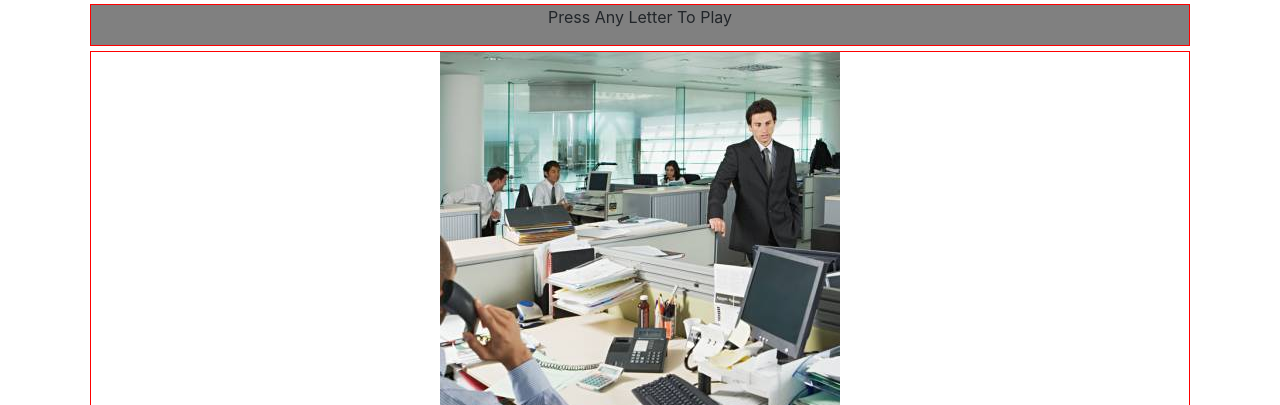
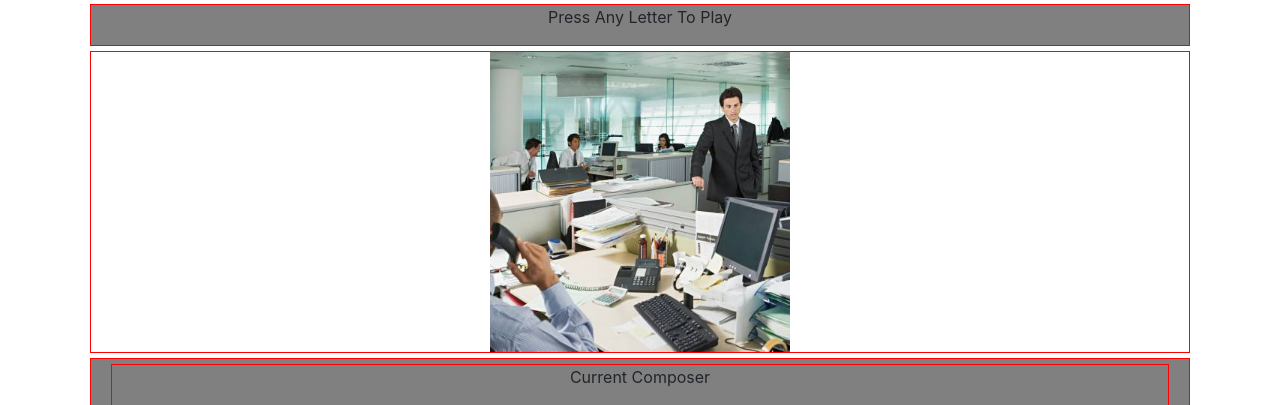
Before and after one commit to BenRGarcia/Hangman-Game, a plain HTML site: page index.html in a window 1280 px wide. Shown: the part 150-555 px from the top of the page. Drawn offline with nearby package versions, Linux system fonts and the light colour scheme.

Commit message:
Add CSS class to img element

```diff
--- a/index.html
+++ b/index.html
@@ -41,7 +41,7 @@
       <!-- Image  -->
       <div class="row">
         <div class="col-6 offset-3">
-          <img id="js-insert-img" class="img-fluid  max-img-height" src="./assets/images/stock-img.jpg">
+          <img id="js-insert-img" class="img-fluid img-height" src="./assets/images/stock-img.jpg">
         </div>
       </div>
 
```
